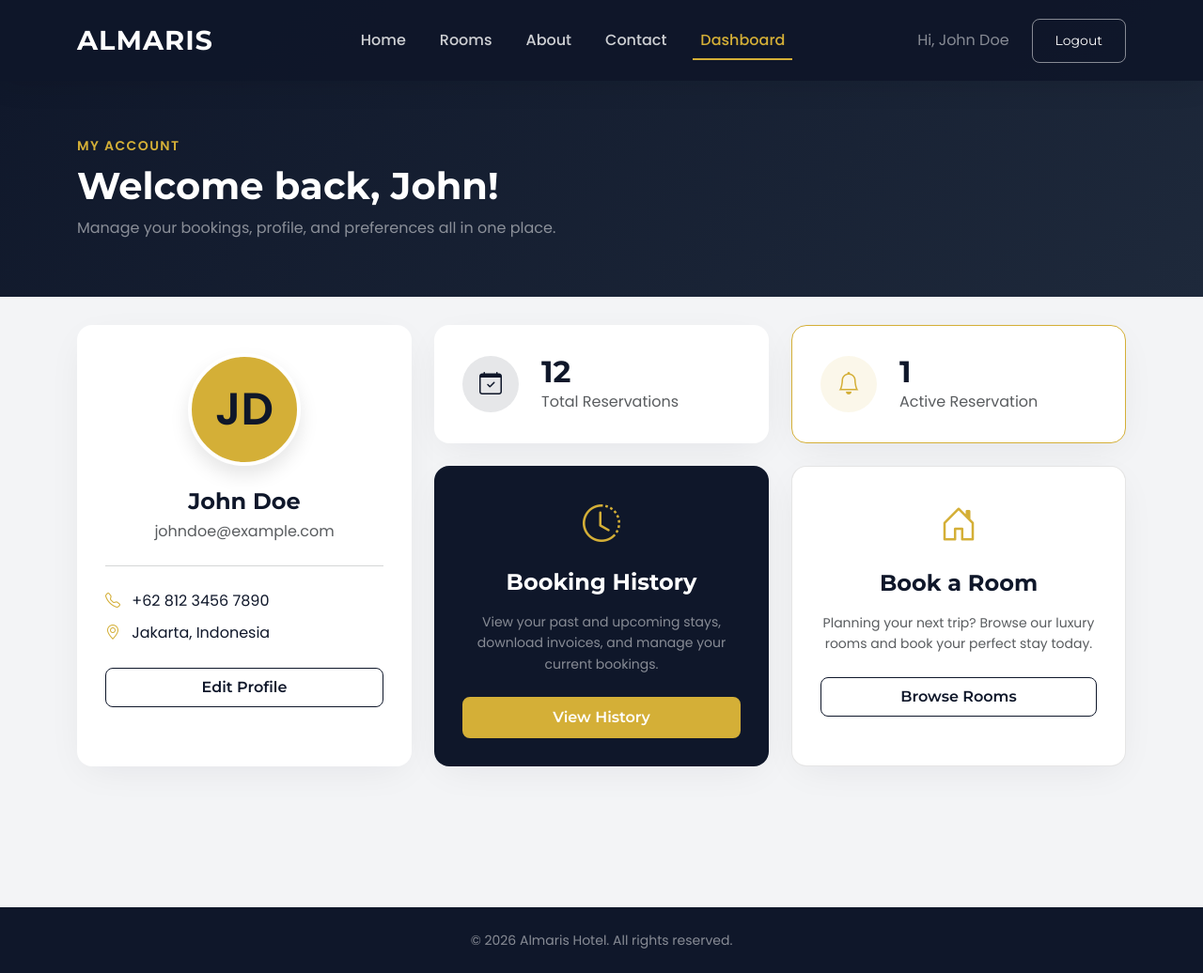
After one commit to fobvsy/almaris-hotel, a PHP site: page /user/dashboard.php in a window 1280 px wide. The commit adds this page. Shown: the whole page at 94% size. Run offline with PHP 8.4, Linux system fonts and the light colour scheme.

Commit message:
add user page: dashboard and riwayat

```diff
--- /dev/null
+++ b/user/dashboard.php
@@ -0,0 +1,184 @@
+<!DOCTYPE html>
+<html lang="en">
+<head>
+    <meta charset="UTF-8">
+    <meta name="viewport" content="width=device-width, initial-scale=1.0">
+    <title>User Dashboard | Almaris Hotel</title>
+    <!-- Fonts -->
+    <link rel="preconnect" href="https://fonts.googleapis.com">
+    <link rel="preconnect" href="https://fonts.gstatic.com" crossorigin>
+    <link href="https://fonts.googleapis.com/css2?family=Montserrat:wght@300;400;500;600;700&family=Poppins:wght@300;400;500;600&display=swap" rel="stylesheet">
+    <!-- Bootstrap CSS -->
+    <link href="https://cdn.jsdelivr.net/npm/bootstrap@5.3.2/dist/css/bootstrap.min.css" rel="stylesheet">
+    <!-- Bootstrap Icons -->
+    <link rel="stylesheet" href="https://cdn.jsdelivr.net/npm/bootstrap-icons@1.11.1/font/bootstrap-icons.css">
+    <!-- Custom Styles -->
+    <link href="../assets/css/styles.css" rel="stylesheet">
+    <style>
+        body { background-color: var(--color-gray-light); }
+        #navbar {
+            background: rgba(15, 23, 42, 0.95);
+            padding: 15px 0;
+            box-shadow: 0 4px 30px rgba(0, 0, 0, 0.1);
+        }
+        .dashboard-header {
+            background: linear-gradient(135deg, var(--color-navy) 0%, #1e293b 100%);
+            padding: 120px 0 60px 0;
+            color: white;
+            margin-bottom: -50px;
+        }
+        .user-avatar-large {
+            width: 120px;
+            height: 120px;
+            background-color: var(--color-gold);
+            color: var(--color-navy);
+            border-radius: 50%;
+            display: flex;
+            align-items: center;
+            justify-content: center;
+            font-size: 3rem;
+            font-weight: bold;
+            border: 4px solid white;
+            box-shadow: 0 10px 20px rgba(0,0,0,0.1);
+        }
+        .dashboard-card {
+            background: white;
+            border-radius: var(--radius-md);
+            padding: 30px;
+            box-shadow: var(--shadow-soft);
+            border: none;
+            height: 100%;
+            transition: transform 0.3s ease;
+        }
+        .dashboard-card:hover { transform: translateY(-5px); }
+        .stat-icon {
+            width: 60px;
+            height: 60px;
+            border-radius: 50%;
+            display: flex;
+            align-items: center;
+            justify-content: center;
+            font-size: 1.5rem;
+            margin-bottom: 20px;
+        }
+        .icon-blue { background-color: rgba(15, 23, 42, 0.1); color: var(--color-navy); }
+        .icon-gold { background-color: rgba(212, 175, 55, 0.1); color: var(--color-gold); }
+    </style>
+</head>
+<body>
+    <!-- Navbar -->
+    <nav class="navbar navbar-expand-lg fixed-top" id="navbar">
+        <div class="container">
+            <a class="navbar-brand fw-bold" href="../index.php">ALMARIS</a>
+            <button class="navbar-toggler" type="button" data-bs-toggle="collapse" data-bs-target="#navbarNav">
+                <i class="bi bi-list text-white fs-2"></i>
+            </button>
+            <div class="collapse navbar-collapse" id="navbarNav">
+                <ul class="navbar-nav mx-auto">
+                    <li class="nav-item"><a class="nav-link" href="../index.php">Home</a></li>
+                    <li class="nav-item"><a class="nav-link" href="../kamar.php">Rooms</a></li>
+                    <li class="nav-item"><a class="nav-link" href="../index.php#about">About</a></li>
+                    <li class="nav-item"><a class="nav-link" href="../kontak.php">Contact</a></li>
+                    <li class="nav-item"><a class="nav-link active" href="dashboard.php">Dashboard</a></li>
+                </ul>
+                <div class="d-flex align-items-center gap-3">
+                    <span class="text-white-50 me-2">Hi, John Doe</span>
+                    <a href="../logout.php" class="btn btn-outline-light btn-sm" style="border-color: rgba(255,255,255,0.5); color: white;">Logout</a>
+                </div>
+            </div>
+        </div>
+    </nav>
+
+    <!-- Dashboard Header -->
+    <div class="dashboard-header">
+        <div class="container">
+            <div class="row align-items-center">
+                <div class="col-md-8 mt-4">
+                    <span class="text-gold fw-bold text-uppercase tracking-wide fs-7 mb-2 d-block">My Account</span>
+                    <h1 class="fw-bold mb-2">Welcome back, John!</h1>
+                    <p class="text-white-50 mb-0">Manage your bookings, profile, and preferences all in one place.</p>
+                </div>
+            </div>
+        </div>
+    </div>
+
+    <!-- Main Content -->
+    <section class="section-padding" style="padding-top: 80px; margin-bottom: 50px;">
+        <div class="container">
+            <div class="row g-4">
+
+                <!-- Profile Info Sidebar -->
+                <div class="col-lg-4">
+                    <div class="dashboard-card text-center">
+                        <div class="user-avatar-large mx-auto mb-4">JD</div>
+                        <h4 class="fw-bold text-navy mb-1">John Doe</h4>
+                        <p class="text-muted mb-4">johndoe@example.com</p>
+                        <hr class="text-muted">
+                        <div class="text-start mt-4">
+                            <p class="mb-2"><i class="bi bi-telephone text-gold me-2"></i> +62 812 3456 7890</p>
+                            <p class="mb-0"><i class="bi bi-geo-alt text-gold me-2"></i> Jakarta, Indonesia</p>
+                        </div>
+                        <button class="btn btn-outline-navy w-100 mt-4 py-2 fw-semibold" style="border: 1px solid var(--color-navy); color: var(--color-navy);">Edit Profile</button>
+                    </div>
+                </div>
+
+                <!-- Dashboard Stats & Actions -->
+                <div class="col-lg-8">
+                    <div class="row g-4 mb-4">
+                        <!-- Total Reservations -->
+                        <div class="col-md-6">
+                            <div class="dashboard-card d-flex align-items-center">
+                                <div class="stat-icon icon-blue mb-0 me-4"><i class="bi bi-calendar-check"></i></div>
+                                <div>
+                                    <h2 class="fw-bold text-navy mb-0">12</h2>
+                                    <p class="text-muted mb-0">Total Reservations</p>
+                                </div>
+                            </div>
+                        </div>
+                        <!-- Active Reservations -->
+                        <div class="col-md-6">
+                            <div class="dashboard-card d-flex align-items-center" style="border: 1px solid var(--color-gold);">
+                                <div class="stat-icon icon-gold mb-0 me-4"><i class="bi bi-bell"></i></div>
+                                <div>
+                                    <h2 class="fw-bold text-navy mb-0">1</h2>
+                                    <p class="text-muted mb-0">Active Reservation</p>
+                                </div>
+                            </div>
+                        </div>
+                    </div>
+
+                    <!-- Quick Access Cards -->
+                    <div class="row g-4">
+                        <div class="col-md-6">
+                            <div class="dashboard-card bg-navy text-white text-center" style="background-color: var(--color-navy);">
+                                <i class="bi bi-clock-history fs-1 text-gold mb-3 d-block"></i>
+                                <h4 class="fw-bold mb-3">Booking History</h4>
+                                <p class="text-white-50 mb-4 fs-7">View your past and upcoming stays, download invoices, and manage your current bookings.</p>
+                                <a href="riwayat.php" class="btn btn-gold w-100 py-2 fw-semibold">View History</a>
+                            </div>
+                        </div>
+                        <div class="col-md-6">
+                            <div class="dashboard-card text-center" style="border: 1px solid rgba(0,0,0,0.1);">
+                                <i class="bi bi-house-door fs-1 text-gold mb-3 d-block"></i>
+                                <h4 class="fw-bold text-navy mb-3">Book a Room</h4>
+                                <p class="text-muted mb-4 fs-7">Planning your next trip? Browse our luxury rooms and book your perfect stay today.</p>
+                                <a href="../kamar.php" class="btn w-100 py-2 fw-semibold" style="border: 1px solid var(--color-navy); color: var(--color-navy);">Browse Rooms</a>
+                            </div>
+                        </div>
+                    </div>
+                </div>
+            </div>
+        </div>
+    </section>
+
+    <!-- Footer (Minimal for dashboard) -->
+    <footer class="bg-navy py-4 text-center text-white-50" style="background-color: var(--color-navy);">
+        <div class="container">
+            <p class="mb-0 fs-7">&copy; 2026 Almaris Hotel. All rights reserved.</p>
+        </div>
+    </footer>
+
+    <!-- Scripts -->
+    <script src="https://cdn.jsdelivr.net/npm/bootstrap@5.3.2/dist/js/bootstrap.bundle.min.js"></script>
+</body>
+</html>
```
Also changed, not shown: user/riwayat.php (renamed from riwayat.php, +14 -14 lines).
